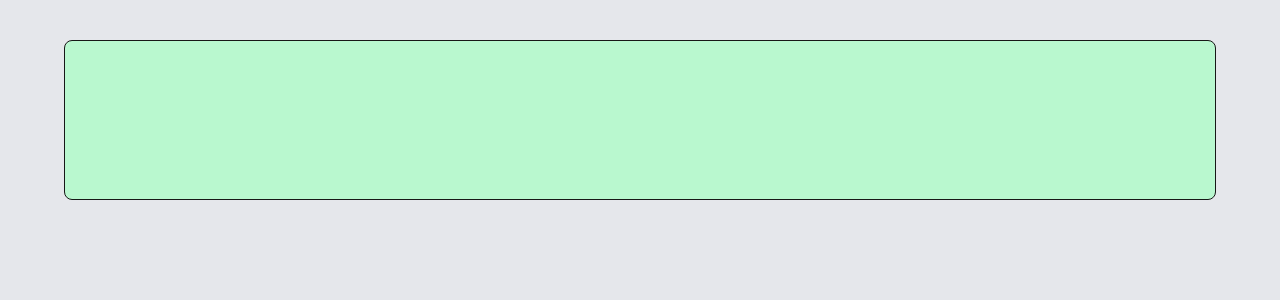
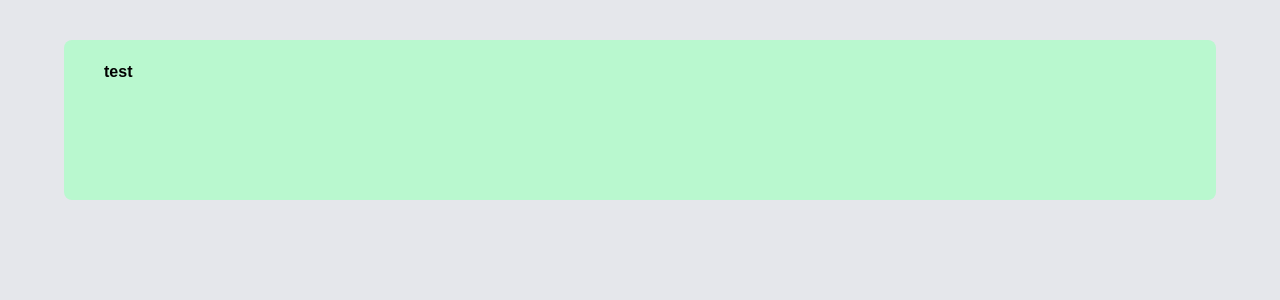
Before and after one commit to rylsherdamz-rgb/ecommerce, a Next.js app: page / in a window 1280 px wide. Shown: the top 300 px of the page. Built offline with nearby package versions, Linux system fonts and the light colour scheme.

Commit message:
added mockup to the carousel

```diff
--- a/app/page.tsx
+++ b/app/page.tsx
@@ -2,6 +2,6 @@ import Carousel from "@/components/Carousel"
 
 export default function Home() {
   return <div className="w-full h-screen bg-gray-200 px-[5%] py-10">
-    <Carousel />
+    <Carousel name="test"/>
   </div>
 }
--- a/components/Carousel.tsx
+++ b/components/Carousel.tsx
@@ -1,7 +1,11 @@
 // import the types for type safety
 
-export default function Carousel() {
-  return <div className="w-full border max-sm:py-5 md:h-[20vh]
+interface CarouselProp {
+  name: string
+}
+
+export default function Carousel({name}:  CarouselProp) {
+  return <div className="w-full  text-black md:py-5 max-sm:py-5 md:h-[20vh]
     max-sm:overflow-y-auto md:overflow-x-auto
     max-sm:h-[50vh]
     max-sm:grid max-sm:grid-cols-2 md:flex max-sm:flex-col
@@ -9,6 +13,7 @@ export default function Carousel() {
     md:flex-row  max-sm:
     max-sm:px-5 md:px-10 rounded-lg bg-green-200">
    {/* add the card here  */}
+    <span className="font-bold text-black">{name}</span>
 
   </div>
 }
```
